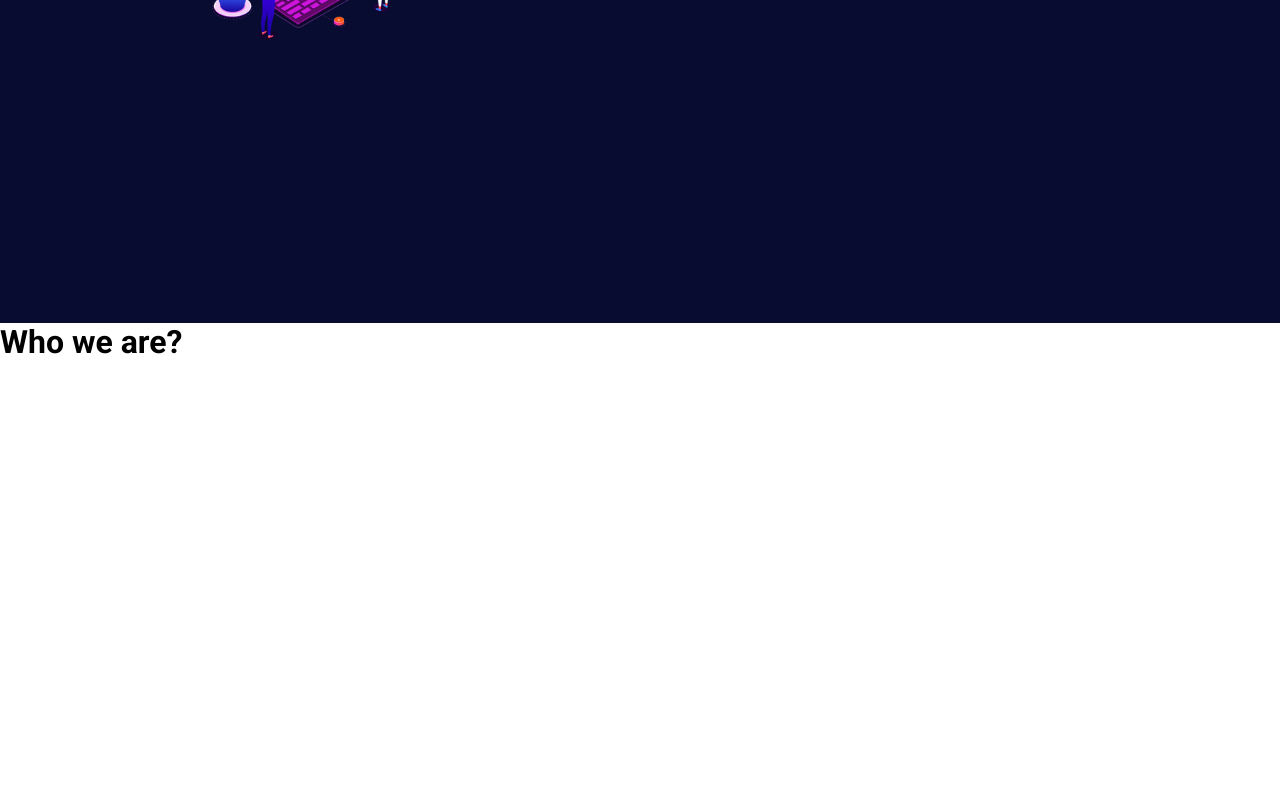
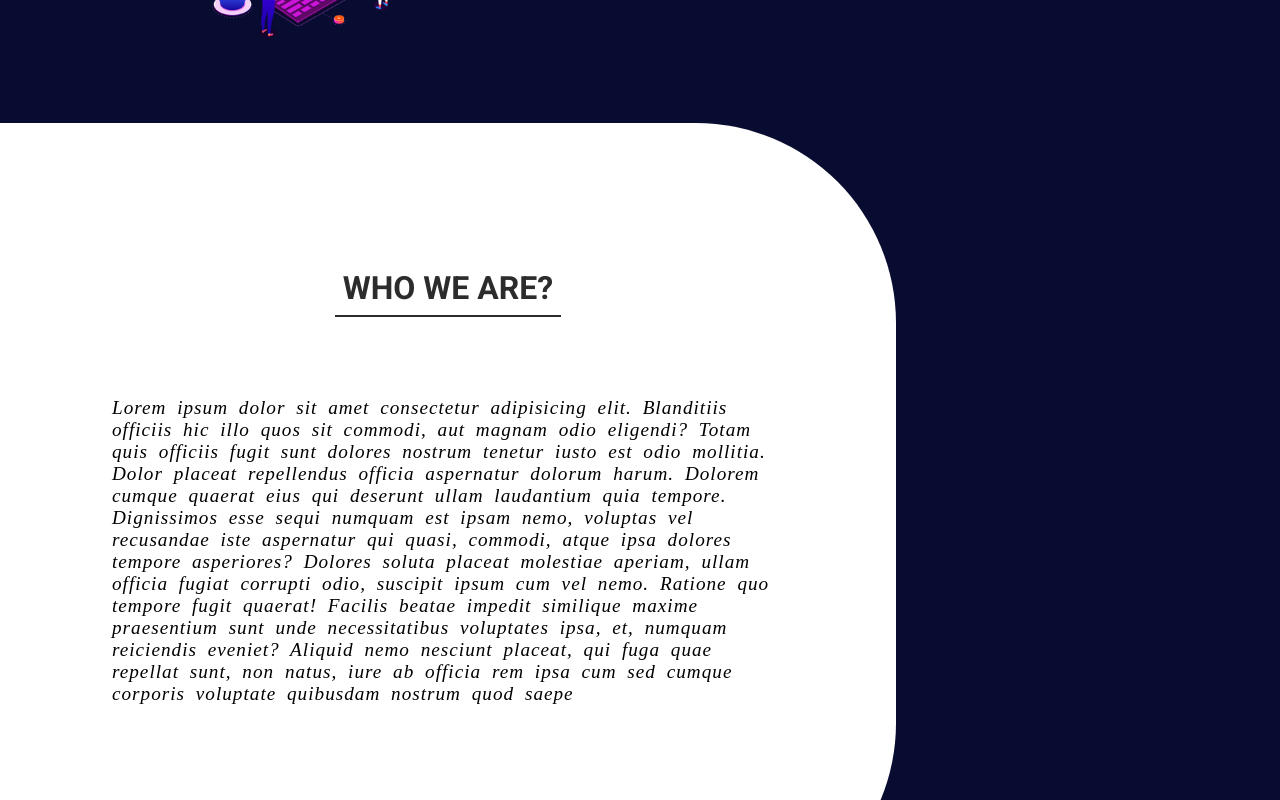
Before and after one commit to vinayakSagar/One, a React (Create React App) app: page / in a window 1280 px wide. Shown: the part 1160-1960 px from the top of the page. Before the commit the page ends 1521 px from the top, so only its background shows below. Built offline with nearby package versions, Linux system fonts and the light colour scheme.

Commit message:
home4 div started

```diff
--- a/src/components/Home.jsx
+++ b/src/components/Home.jsx
@@ -21,6 +21,22 @@
       <div className="home3">
         <div>
           <h1>Who we are?</h1>
+          <p>
+            Lorem ipsum dolor sit amet consectetur adipisicing elit. Blanditiis
+            officiis hic illo quos sit commodi, aut magnam odio eligendi? Totam
+            quis officiis fugit sunt dolores nostrum tenetur iusto est odio
+            mollitia. Dolor placeat repellendus officia aspernatur dolorum
+            harum. Dolorem cumque quaerat eius qui deserunt ullam laudantium
+            quia tempore. Dignissimos esse sequi numquam est ipsam nemo,
+            voluptas vel recusandae iste aspernatur qui quasi, commodi, atque
+            ipsa dolores tempore asperiores? Dolores soluta placeat molestiae
+            aperiam, ullam officia fugiat corrupti odio, suscipit ipsum cum vel
+            nemo. Ratione quo tempore fugit quaerat! Facilis beatae impedit
+            similique maxime praesentium sunt unde necessitatibus voluptates
+            ipsa, et, numquam reiciendis eveniet? Aliquid nemo nesciunt placeat,
+            qui fuga quae repellat sunt, non natus, iure ab officia rem ipsa cum
+            sed cumque corporis voluptate quibusdam nostrum quod saepe
+          </p>
         </div>
       </div>
     </>
--- a/src/styles/home.scss
+++ b/src/styles/home.scss
@@ -76,3 +76,38 @@
         transform: translateY(-10px);
     }
 }
+
+.home3 {
+    width: 100%;
+    height: 120vh;
+    background-color: $second;
+    margin-top: -200px;
+    display: flex;
+
+    > div {
+        width: 70%;
+        height: 100vh;
+        background-color: $first;
+        border-radius: 0 200px 200px 0;
+        display: flex;
+        flex-direction: column;
+        align-items: center;
+        justify-content: center;
+        padding: 2rem;
+
+       > h1 {
+            text-transform: uppercase;
+            border-bottom: 2px solid $dark;
+            padding: 0.5rem;
+            color: $dark;
+        }
+
+        > p {
+            padding: 5rem;
+            letter-spacing: 1px;
+            word-spacing: 5px;
+            line-height: 170%;
+            font: italic 100 1.2rem $text2;
+        }
+    }
+}
```
